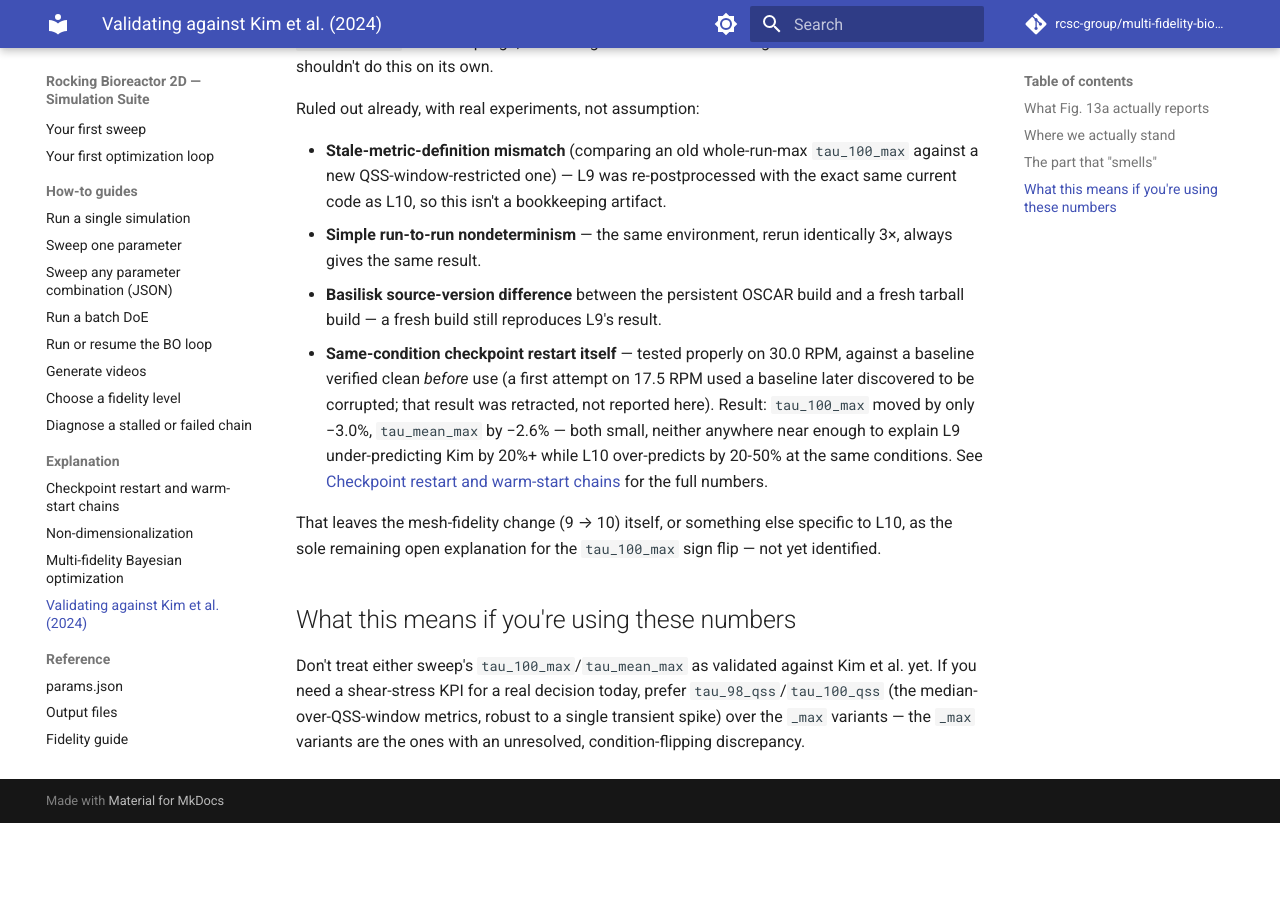
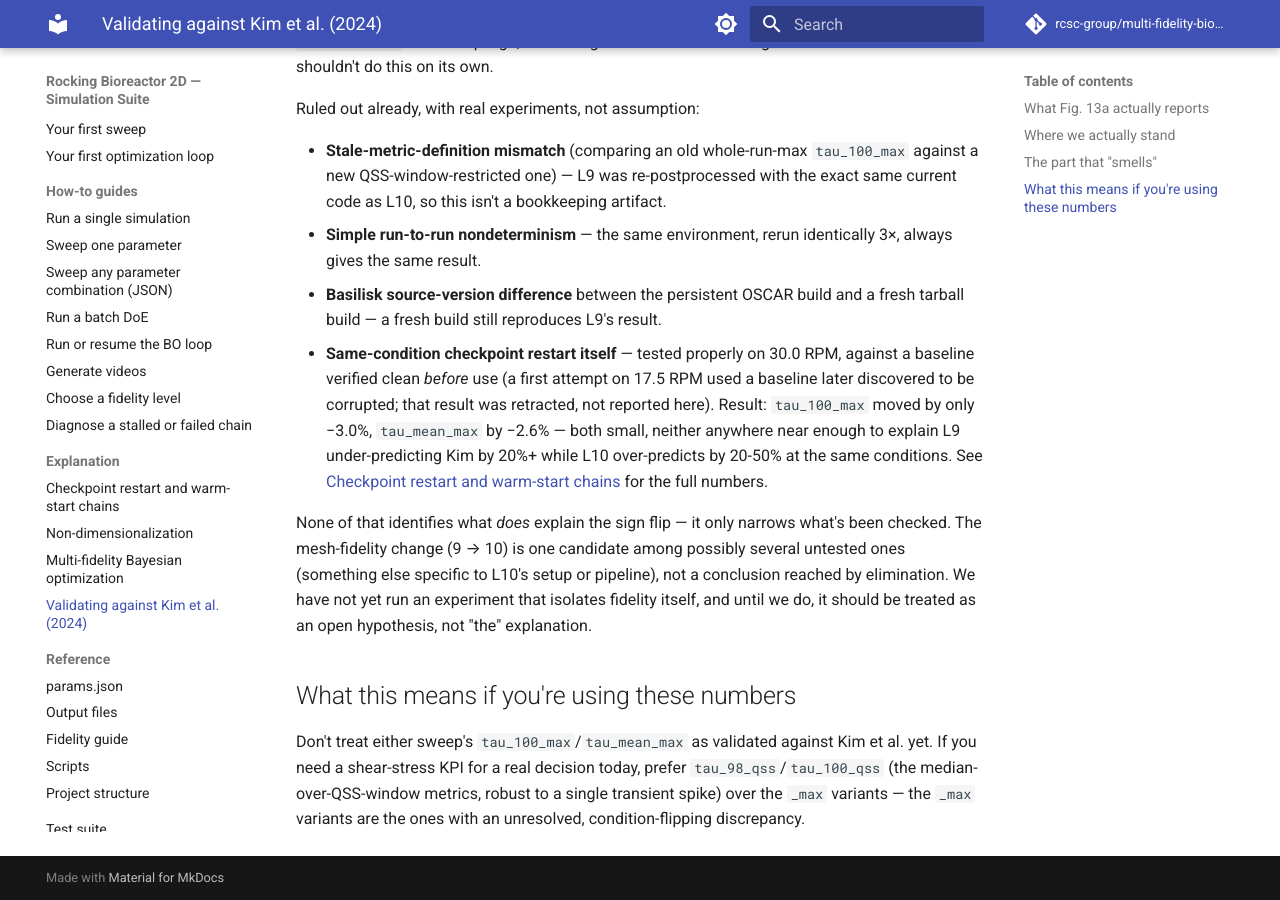
Before and after one commit to rcsc-group/multi-fidelity-bioreactor, an MkDocs documentation site: the page built from docs_site/explanation/kim-et-al-validation.md, in a window 1280 px wide and 900 px high, scrolled down 2388 px. Built offline with MkDocs 1.6.1 and Material for MkDocs 9.7.7, drawn with Linux system fonts in a browser that asks for light colours; comment, search, counter and statistics services are not loaded; before the commit the page ends 3211 px from its top, so only the background shows below that.

Commit message:
docs: stop overclaiming fidelity 9->10 is the sign-flip cause
Ruling out checkpointing narrows what's been checked, not what the
answer is. Fidelity is an untested candidate, not a conclusion.

```diff
--- a/docs_site/explanation/kim-et-al-validation.md
+++ b/docs_site/explanation/kim-et-al-validation.md
@@ -106,9 +106,13 @@
   [Checkpoint restart and warm-start chains](checkpoint-restart.md#resolved-not-a-real-effect)
   for the full numbers.
 
-That leaves the mesh-fidelity change (9 → 10) itself, or something else
-specific to L10, as the sole remaining open explanation for the
-`tau_100_max` sign flip — not yet identified.
+None of that identifies what *does* explain the sign flip — it only
+narrows what's been checked. The mesh-fidelity change (9 → 10) is one
+candidate among possibly several untested ones (something else specific
+to L10's setup or pipeline), not a conclusion reached by elimination.
+We have not yet run an experiment that isolates fidelity itself, and
+until we do, it should be treated as an open hypothesis, not "the"
+explanation.
 
 ## What this means if you're using these numbers
 
```
Also changed, not shown: docs_site/explanation/checkpoint-restart.md (+4 -2 lines).
